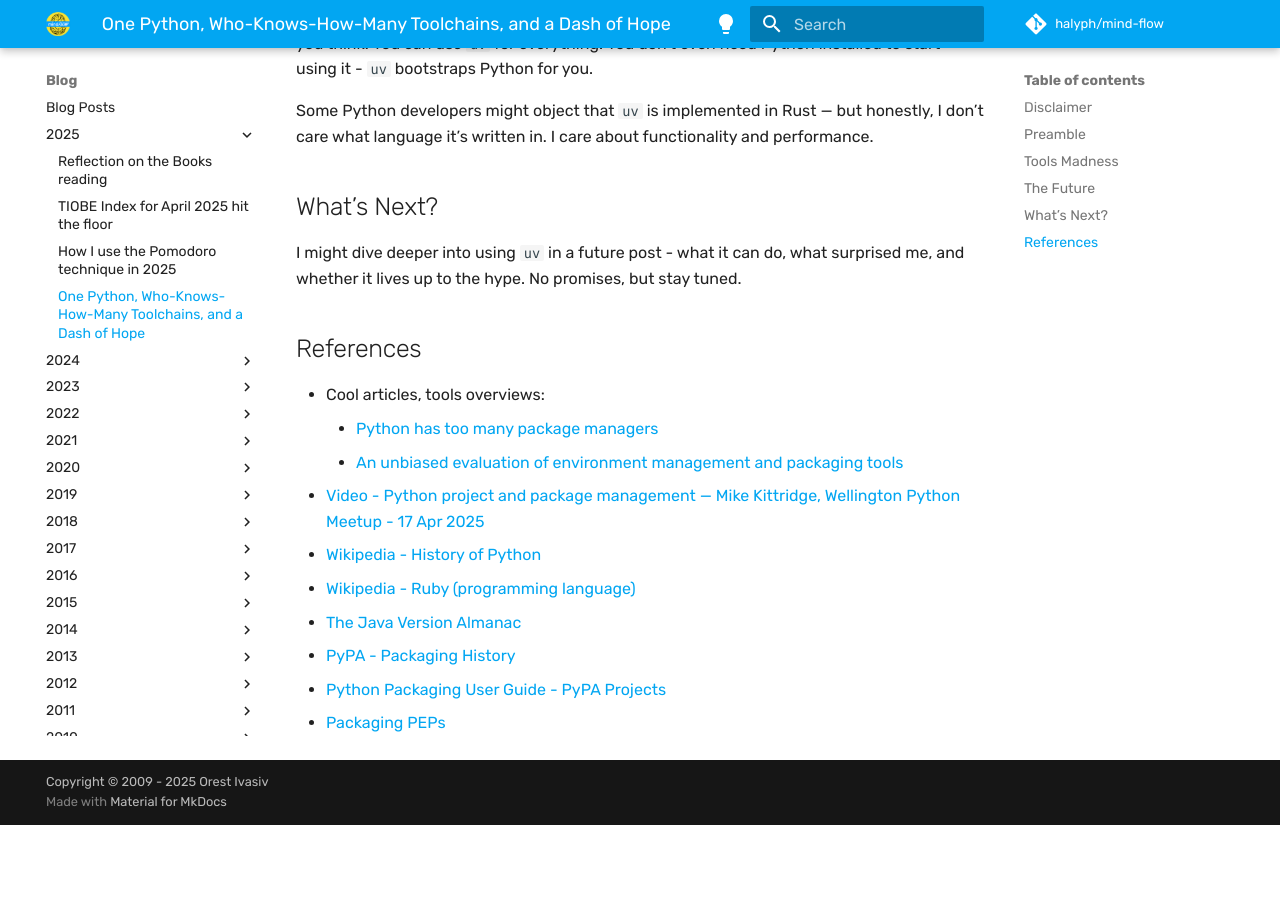
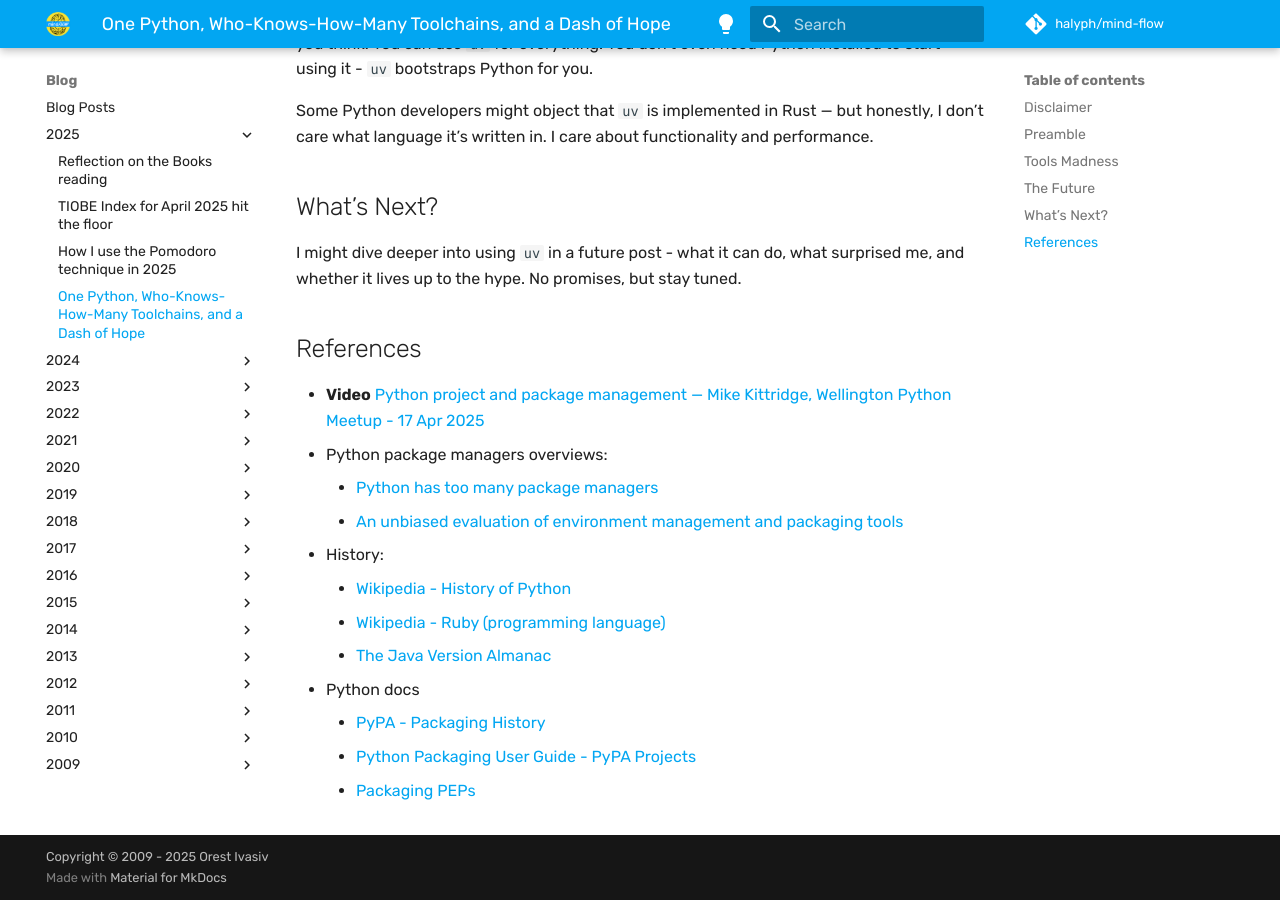
Before and after one commit to halyph/mind-flow, an MkDocs documentation site: the page built from docs/blog/2025/2025-05-17-py-pkg-madness.md, in a window 1280 px wide and 900 px high, scrolled down 2941 px. Built offline with MkDocs 1.6.1 and Material for MkDocs 9.7.7, drawn with Linux system fonts in a browser that asks for light colours; some web fonts are replaced; comment, search, counter and statistics services are not loaded; before the commit the page ends 3766 px from its top, so only the background shows below that.

Commit message:
upd 2025-05-17-py-pkg-madness References

```diff
--- a/docs/blog/2025/2025-05-17-py-pkg-madness.md
+++ b/docs/blog/2025/2025-05-17-py-pkg-madness.md
@@ -68,13 +68,15 @@ I might dive deeper into using `uv` in a future post - what it can do, what surp
 
 ## References
 
-- Cool articles, tools overviews:
+- **Video** [Python project and package management — Mike Kittridge, Wellington Python Meetup - 17 Apr 2025](https://www.youtube.com/watch?v=uBqkAa8G9Bo)
+- Python package managers overviews:
   - [Python has too many package managers](https://dublog.net/blog/so-many-python-package-managers/)
   - [An unbiased evaluation of environment management and packaging tools](https://alpopkes.com/posts/python/packaging_tools/)
-- [Video - Python project and package management — Mike Kittridge, Wellington Python Meetup - 17 Apr 2025](https://www.youtube.com/watch?v=uBqkAa8G9Bo)
-- [Wikipedia - History of Python](https://en.wikipedia.org/wiki/History_of_Python)
-- [Wikipedia - Ruby (programming language)](https://en.wikipedia.org/wiki/Ruby_(programming_language))
-- [The Java Version Almanac](https://javaalmanac.io)
-- [PyPA - Packaging History](https://www.pypa.io/en/latest/history/)
-- [Python Packaging User Guide - PyPA Projects](https://packaging.python.org/en/latest/key_projects/#pypa-projects)
-- [Packaging PEPs](https://peps.python.org/topic/packaging/)
+- History:
+  - [Wikipedia - History of Python](https://en.wikipedia.org/wiki/History_of_Python)
+  - [Wikipedia - Ruby (programming language)](https://en.wikipedia.org/wiki/Ruby_(programming_language))
+  - [The Java Version Almanac](https://javaalmanac.io)
+- Python docs
+  - [PyPA - Packaging History](https://www.pypa.io/en/latest/history/)
+  - [Python Packaging User Guide - PyPA Projects](https://packaging.python.org/en/latest/key_projects/#pypa-projects)
+  - [Packaging PEPs](https://peps.python.org/topic/packaging/)
```
